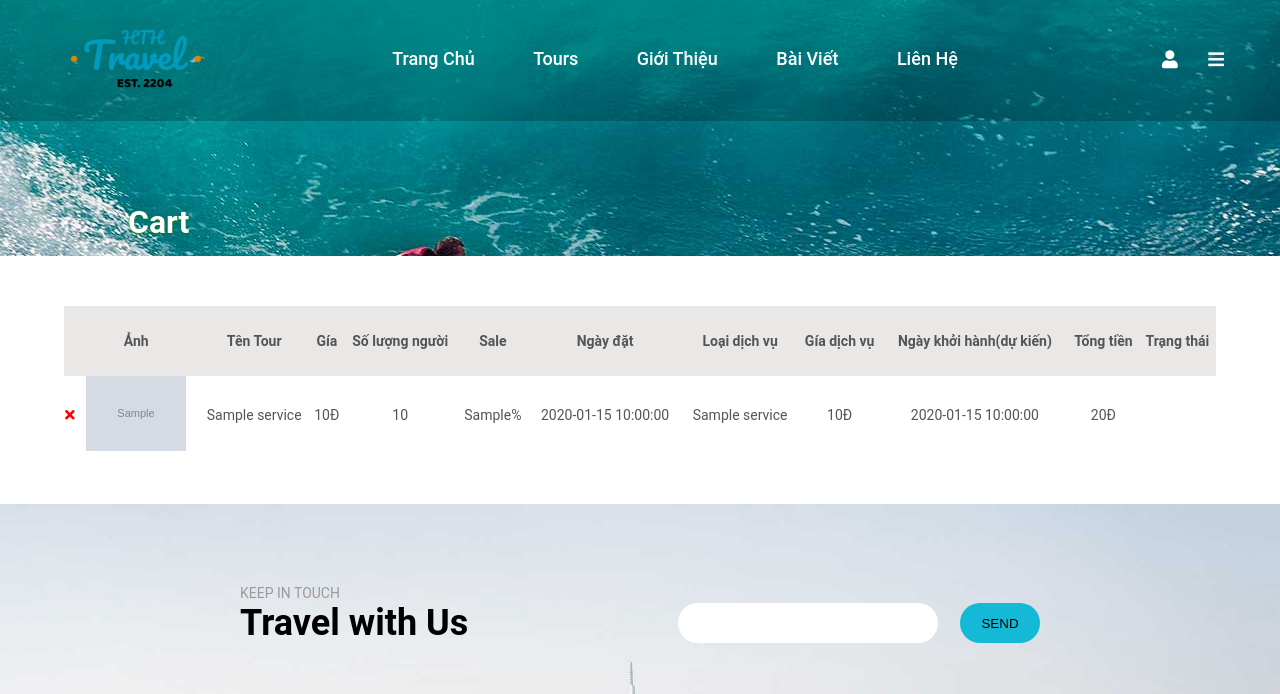
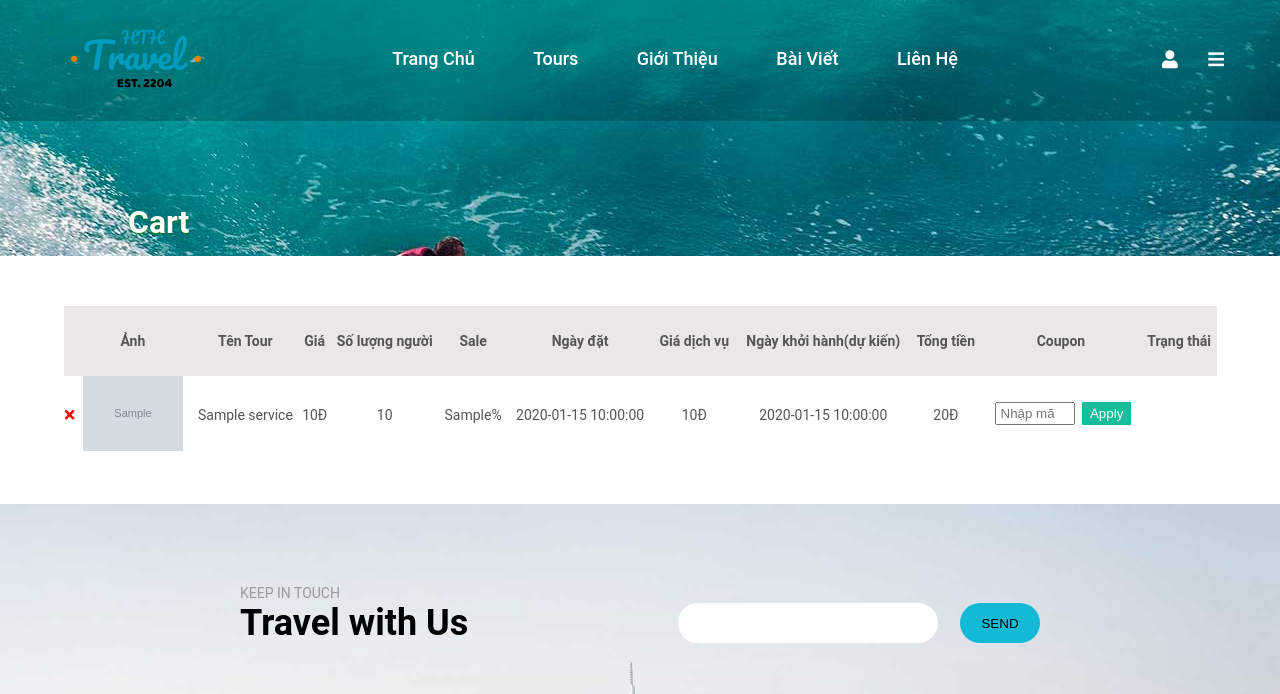
Before and after one commit to hoandz2002/teamok-duan1-, a PHP site: page /duan1/cart.php?id_customer=1 in a window 1280 px wide. Shown: the top 694 px of the page. Run offline with PHP 8.4, Linux system fonts and the light colour scheme; tables that the repository leaves empty or names only in its code hold one stand-in row (values such as "Sample post"); grey boxes marked "Sample" are stand-in pictures.

Commit message:
cart ne hieu

```diff
--- a/cart.php
+++ b/cart.php
@@ -91,31 +91,18 @@
                     <th>&nbsp</th>
                     <th>Ảnh</th>
                     <th>Tên Tour</th>
-                    <th>Gía</th>
+                    <th>Giá</th>
                     <th>Số lượng người</th>
                     <th>Sale</th>
                     <th>Ngày đặt</th>
-                    <th>Loại dịch vụ</th>
-                    <th>Gía dịch vụ</th>
+                    <!-- <th>Loại dịch vụ</th> -->
+                    <th>Giá dịch vụ</th>
                     <th>Ngày khởi hành(dự kiến)</th>
                     <th>Tổng tiền</th>
+                    <th>Coupon</th>
                     <th>Trạng thái</th>
-                <th></th>
+                    <th></th>
                 </tr>
-                <!-- <tr class="tbody" colspan="6">
-                    <td><i class="fas fa-times" style="color:red;"></i></td>
-                    <td>Image</td>
-                    <td>Product</td>
-                    <td>Price</td>
-                    <td>Quantity</td>
-                    <td>Date book</td>
-                    <td>Name price</td>
-                    <td>Price service</td>
-                    <td>Date start</td>
-                    <td>Total</td>
-
-                </tr> -->
-                <!-- <a href="./tours.php"><button class="update">UPDATE CART</button></a> -->
                 <?php foreach ($data_ds as $ds) { ?>
                     <tr>
                         <?php $total = intval($ds['price_bill_tours']) + intval($ds['price_service']) - intval($ds['price_tours']) * intval($ds['quantity_pp']) * intval($ds['sale_tours']) / 100 ?>
@@ -126,29 +113,34 @@
                         <td><?= $ds['quantity_pp'] ?></td>
                         <td><?= $ds['sale_tours'] ?>%</td>
                         <td><?= $ds['date_book'] ?></td>
-                        <td><?= $ds['name_service'] ?></td>
                         <td><?= number_format($ds['price_service']) ?>Đ</td>
                         <td><?= $ds['date_start'] ?></td>
                         <td><?= number_format($total) ?>Đ</td>
+                        <td>
+                            <form action="./cart.php" method="POST">
+                                <input type="text" name="coupon" style="width: 80px; margin: 0px 4px 4px; padding: 2px 4px;" placeholder="Nhập mã">
+                                <input type="submit" style="background-color: #1BBC9B; color: white; border: none; padding: 4px 8px;" value="Apply">
+                            </form>
+                        </td>
                         <td><?php
                             if ($ds['bill_status'] == 0) {
                                 echo "Đang chờ xác nhận";
-                            } else if($ds['bill_status'] == 1) {
+                            } else if ($ds['bill_status'] == 1) {
                                 echo "Đã xác nhận";
                             } else if (isset($_POST['btn_back']) || $ds['bill_status'] == 2) {
                                 echo "Đã thanh toán";
                             } elseif ($ds['bill_status'] == 3) {
                                 echo "Đã khởi hành";
-                            } elseif($ds['bill_status'] == 4) {
+                            } elseif ($ds['bill_status'] == 4) {
                                 echo 'Đã hoàn tất';
                             }
                             ?>
                         </td>
-                        <form action="./successfull.php?id_customer=<?=$ds['id_customer']?>&id_bill_tours=<?=$ds['id_bill_tours']?>" method="POST">
-                        <td>
-                            <?php if ($ds['bill_status'] == 1) { ?>
-                                <button style="width: 80px;" name="btn_payment" class="update">PAYMENT</button>
-                        </td>
+                        <form action="./successfull.php?id_customer=<?= $ds['id_customer'] ?>&id_bill_tours=<?= $ds['id_bill_tours'] ?>" method="POST">
+                            <td>
+                                <?php if ($ds['bill_status'] == 1) { ?>
+                                    <button style="width: 80px;" name="btn_payment" class="update">PAYMENT</button>
+                            </td>
                         </form>
                     <?php } ?>
                     </td>
```
